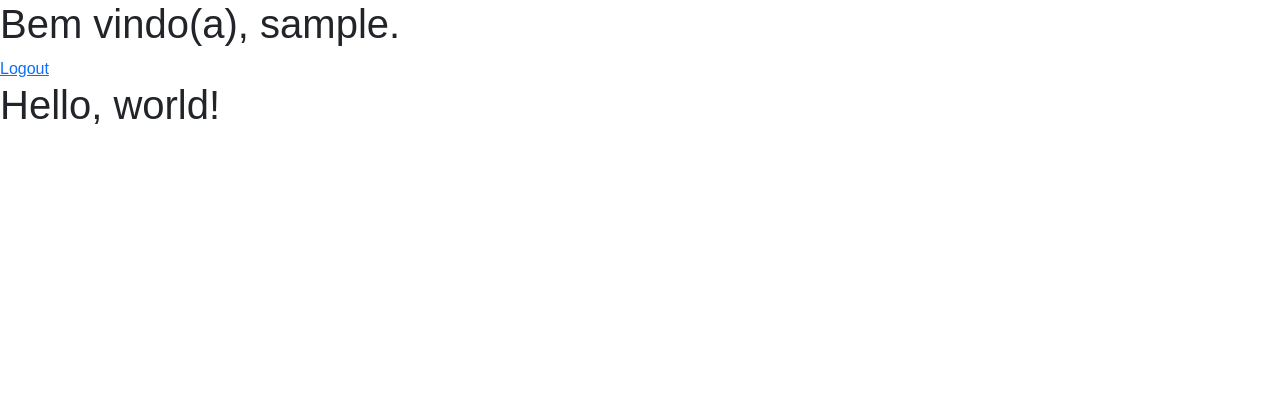
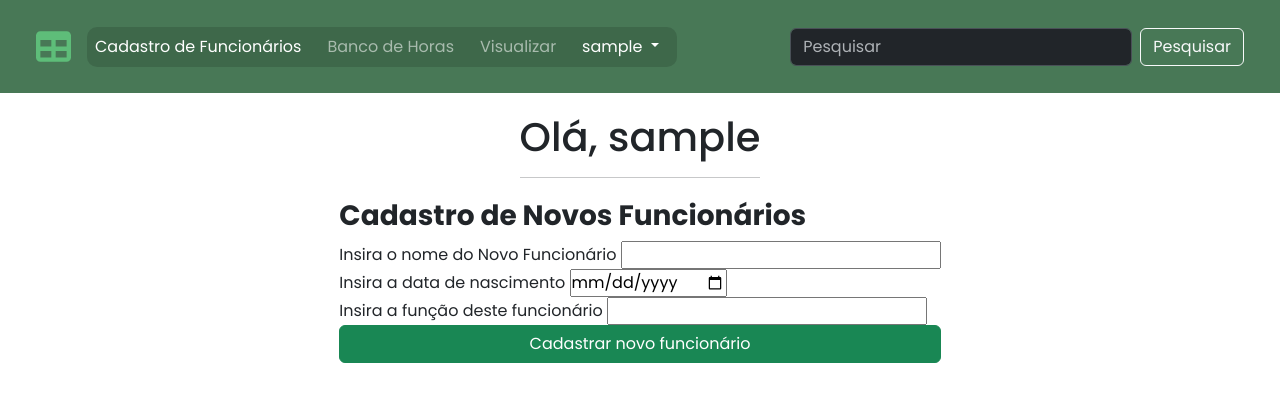
Before and after one commit to baakovi/Banco-de-Horas, a PHP site: page /screens/welcome.php in a window 1280 px wide. Shown: the top 402 px of the page. Run offline with PHP 8.4, Linux system fonts and the light colour scheme; the visitor is signed in with stand-in values (Sample User, id 1); some libraries are stand-ins or nearby versions.

Commit message:
commit: preparing step two

```diff
--- a/index.php
+++ b/index.php
@@ -25,6 +25,8 @@
 <head>
     <meta charset="UTF-8">
     <meta name="viewport" content="width=device-width, initial-scale=1.0">
+
+    <link rel="shortcut icon" href="./assets/icon/briefcase-solid.svg" type="image/x-icon">
 
     <link rel="preconnect" href="https://fonts.googleapis.com">
     <link rel="preconnect" href="https://fonts.gstatic.com" crossorigin>
--- /dev/null
+++ b/screens/header.php
@@ -0,0 +1,81 @@
+<?php
+    session_start();
+
+    if (!isset($_SESSION['username'])) {
+        header('Location: ../index.php');
+        exit;
+    }
+?>
+
+<!doctype html>
+
+<html lang="pt-br">
+
+  <head>
+    <meta charset="utf-8">
+    <meta name="viewport" content="width=device-width, initial-scale=1">
+
+    <link rel="shortcut icon" href="../assets/icon/briefcase-solid.svg" type="image/x-icon">
+
+    <link rel="preconnect" href="https://fonts.googleapis.com">
+    <link rel="preconnect" href="https://fonts.gstatic.com" crossorigin>
+    <link href="https://fonts.googleapis.com/css2?family=Arimo:ital,wght@0,400..700;1,400..700&family=Poppins:ital,wght@0,100;0,200;0,300;0,400;0,500;0,600;0,700;0,800;0,900;1,100;1,200;1,300;1,400;1,500;1,600;1,700;1,800;1,900&display=swap" rel="stylesheet">
+
+    <title>Cadastro de Funcionários</title>
+
+    <link rel="stylesheet" href="../styles/reset.css">
+    <link rel="stylesheet" href="../styles/header.css">
+    <link href="https://cdn.jsdelivr.net/npm/bootstrap@5.3.3/dist/css/bootstrap.min.css" rel="stylesheet" integrity="sha384-QWTKZyjpPEjISv5WaRU9OFeRpok6YctnYmDr5pNlyT2bRjXh0JMhjY6hW+ALEwIH" crossorigin="anonymous">
+</head>
+
+<body>
+    <nav class="navbar navbar-expand-lg p-4" data-bs-theme="dark">
+        <div class="container-fluid">
+            <a class="navbar-brand" href="welcome.php"><img src="../assets/svg/table-solid.svg" height="35" alt=""></a>
+
+            <button class="navbar-toggler" type="button" data-bs-toggle="collapse" data-bs-target="#navbarSupportedContent" aria-controls="navbarSupportedContent" aria-expanded="false" aria-label="Toggle navigation">
+            <span class="navbar-toggler-icon"></span>
+            </button>
+
+            <div class="collapse navbar-collapse" id="navbarSupportedContent">
+
+            <ul class="navbar-nav me-auto mb-2 mb-lg-0">
+                <li class="nav-item">
+                <a class="nav-link active" aria-current="page" href="./welcome.php">Cadastro de Funcionários</a>
+                </li>
+
+                <li class="nav-item">
+                <a class="nav-link" href="./insert_hours.php">Banco de Horas</a>
+                </li>
+
+                <li class="nav-item">
+                <a class="nav-link" href="./visualize.php">Visualizar</a>
+                </li>
+
+                <li class="nav-item dropdown">
+                <a class="nav-link active dropdown-toggle" href="#" role="button" data-bs-toggle="dropdown" aria-expanded="false">
+                    <?php echo htmlspecialchars($_SESSION['username']); ?>
+                </a>
+                <ul class="dropdown-menu">
+                    <li><a class="dropdown-item" href="#">Meu Perfil</a></li>
+                    <li><a class="dropdown-item" href="#">Documentos</a></li>
+                    <li><hr class="dropdown-divider"></li>
+                    <li><a class="dropdown-item" href="../conn/logout.php">Logout</a></li>
+                </ul>
+                </li>
+            </ul>
+
+            <form class="d-flex" role="search">
+                <input class="form-control me-2" type="search" placeholder="Pesquisar" aria-label="Search">
+                <button class="btn btn-outline-light" type="submit">Pesquisar</button>
+            </form>
+            </div>
+        </div>
+    </nav>
+
+    <script src="https://cdn.jsdelivr.net/npm/bootstrap@5.3.3/dist/js/bootstrap.bundle.min.js" integrity="sha384-YvpcrYf0tY3lHB60NNkmXc5s9fDVZLESaAA55NDzOxhy9GkcIdslK1eN7N6jIeHz" crossorigin="anonymous"></script>
+    <script src="https://cdn.jsdelivr.net/npm/@popperjs/core@2.11.8/dist/umd/popper.min.js" integrity="sha384-I7E8VVD/ismYTF4hNIPjVp/Zjvgyol6V11.0/jquery.min.js"></script>
+    <script src="//ajax.googleapis.com/ajax/libs/jquery/1.11.0/jquery.min.js"></script>
+    <script src="//netdna.bootstrapcdn.com/bootstrap/3.1.1/js/bootstrap.min.js"></script>
+</body>
+</html>
--- a/screens/welcome.php
+++ b/screens/welcome.php
@@ -5,26 +5,27 @@
         header('Location: ../index.php');
         exit;
     }
+
+    include '../conn/connection.php';
+
+    if (isset($_POST['submit']) && !empty($_POST['submit'])) {
+        $func = $_POST['func'];
+        $nasc = $_POST['nasc'];
+        $function = $_POST['function'];
+
+        if (!empty($func) && !empty($nasc) && !empty($function)) {
+            $sql = "INSERT INTO funcionarios(nome, data_nascimento, funcao)
+            VALUES('$func', '$nasc', '$function')";
+            $connection->query($sql);
+            $connection->close();
+            session_regenerate_id();
+            header('Location: welcome.php');
+        } else {
+            $error = "Parâmetros vazios! Insira corretamente cada parte.";
+            echo $error;
+        }
+    }
 ?>
-
-<!DOCTYPE html>
-<html lang="en">
-<head>
-    <meta charset="UTF-8">
-    <meta name="viewport" content="width=device-width, initial-scale=1.0">
-    <title>Cadastro de Funcionários</title>
-
-    <link rel="stylesheet" href="../styles/reset.css">
-</head>
-<body>
-
-    <header>
-        <nav></nav>
-    </header>
-
-    <h1>Bem vindo(a), <?php echo htmlspecialchars($_SESSION['username']); ?>.</h1>
-
-    <a href="../conn/logout.php">Logout</a>
 
 <!doctype html>
 
@@ -34,14 +35,75 @@
     <meta charset="utf-8">
     <meta name="viewport" content="width=device-width, initial-scale=1">
 
+    <link rel="shortcut icon" href="../assets/icon/briefcase-solid.svg" type="image/x-icon">
+
+    <link rel="preconnect" href="https://fonts.googleapis.com">
+    <link rel="preconnect" href="https://fonts.gstatic.com" crossorigin>
+    <link href="https://fonts.googleapis.com/css2?family=Arimo:ital,wght@0,400..700;1,400..700&family=Poppins:ital,wght@0,100;0,200;0,300;0,400;0,500;0,600;0,700;0,800;0,900;1,100;1,200;1,300;1,400;1,500;1,600;1,700;1,800;1,900&display=swap" rel="stylesheet">
+
     <title>Cadastro de Funcionários</title>
 
     <link rel="stylesheet" href="../styles/reset.css">
+    <link rel="stylesheet" href="../styles/welcome.css">
     <link href="https://cdn.jsdelivr.net/npm/bootstrap@5.3.3/dist/css/bootstrap.min.css" rel="stylesheet" integrity="sha384-QWTKZyjpPEjISv5WaRU9OFeRpok6YctnYmDr5pNlyT2bRjXh0JMhjY6hW+ALEwIH" crossorigin="anonymous">
 </head>
 
-    <body>
-        <h1>Hello, world!</h1>
-        <script src="https://cdn.jsdelivr.net/npm/bootstrap@5.3.3/dist/js/bootstrap.bundle.min.js" integrity="sha384-YvpcrYf0tY3lHB60NNkmXc5s9fDVZLESaAA55NDzOxhy9GkcIdslK1eN7N6jIeHz" crossorigin="anonymous"></script>
-    </body>
+<body>
+
+    <?php include 'header.php' ?>
+
+    <!-- <h1>Hello, world!</h1> -->
+
+    <main>
+        <div>
+
+            <h1>Olá, <?php echo htmlspecialchars($_SESSION['username']); ?></h1>
+
+            <hr class="hr-new">
+
+        </div>
+
+        <div class="form-cadastro">
+
+            <form action="" method="POST">
+
+                <div>
+                    <h3 class="text-cadastro">Cadastro de Novos Funcionários</h3>
+                </div>
+
+                <div class="values">
+
+                    <div>
+                        <label for="func">Insira o nome do Novo Funcionário</label>
+                        <input type="text" name="func" id="func" required>
+                    </div>
+
+                    <div>
+                        <label for="nasc">Insira a data de nascimento</label>
+                        <input type="date" name="nasc" id="nasc" required>
+                    </div>
+
+                    <div>
+                        <label for="function">Insira a função deste funcionário</label>
+                        <input type="text" name="function" id="function" required>
+                    </div>
+
+                </div>
+
+                <div>
+                    <input type="submit" name="submit" class="btn btn-success new-button" value="Cadastrar novo funcionário">
+                </div>
+
+            </form>
+
+        </div>
+
+    </main>
+
+    <!-- <h1>Bem vindo(a), <?php // echo htmlspecialchars($_SESSION['username']); ?>.</h1> -->
+
+    <script src="https://cdn.jsdelivr.net/npm/bootstrap@5.3.3/dist/js/bootstrap.bundle.min.js" integrity="sha384-YvpcrYf0tY3lHB60NNkmXc5s9fDVZLESaAA55NDzOxhy9GkcIdslK1eN7N6jIeHz" crossorigin="anonymous"></script>
+    <script src="https://cdn.jsdelivr.net/npm/@popperjs/core@2.11.8/dist/umd/popper.min.js" integrity="sha384-I7E8VVD/ismYTF4hNIPjVp/Zjvgyol6VFvRkX/vR+Vc4jQkC+hVqc2pM8ODewa9r" crossorigin="anonymous"></script>
+    <script src="https://cdn.jsdelivr.net/npm/bootstrap@5.3.3/dist/js/bootstrap.min.js" integrity="sha384-0pUGZvbkm6XF6gxjEnlmuGrJXVbNuzT9qBBavbLwCsOGabYfZo0T0to5eqruptLy" crossorigin="anonymous"></script>
+</body>
 </html>
--- /dev/null
+++ b/styles/header.css
@@ -0,0 +1,12 @@
+.navbar {
+    background-color: #487856;
+}
+
+.navbar-nav {
+    background-color: rgba(0, 0, 0, 0.137);
+    border-radius: 10px;
+}
+
+.nav-item {
+    padding-right: 10px;
+}
--- /dev/null
+++ b/styles/welcome.css
@@ -0,0 +1,16 @@
+.text-cadastro {
+    font-weight: 700;
+}
+
+main {
+    display: flex;
+    justify-content: center;
+    align-items: center;
+    flex-direction: column;
+    gap: 5px;
+    padding: 20px;
+}
+
+.new-button, .hr-new {
+    width: 100%;
+}
```
Also changed, not shown: screens/insert_hours.php (added, +55 -0 lines), screens/visualize.php (added, +52 -0 lines), README.md, assets/icon/briefcase-solid.svg (added), assets/svg/table-solid.svg (added), assets/template/login_page.png (renamed from assets/login_page.png).
